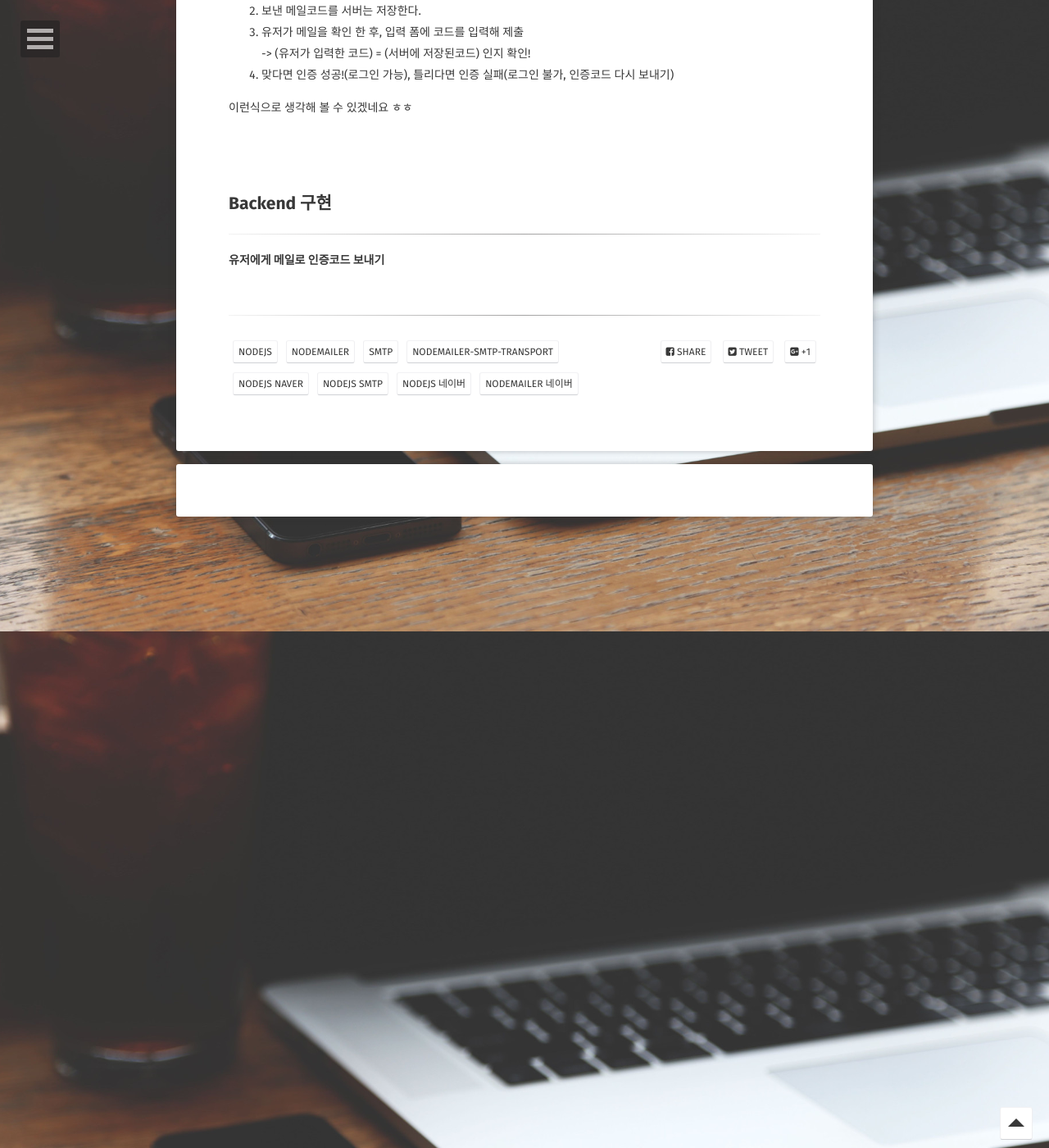
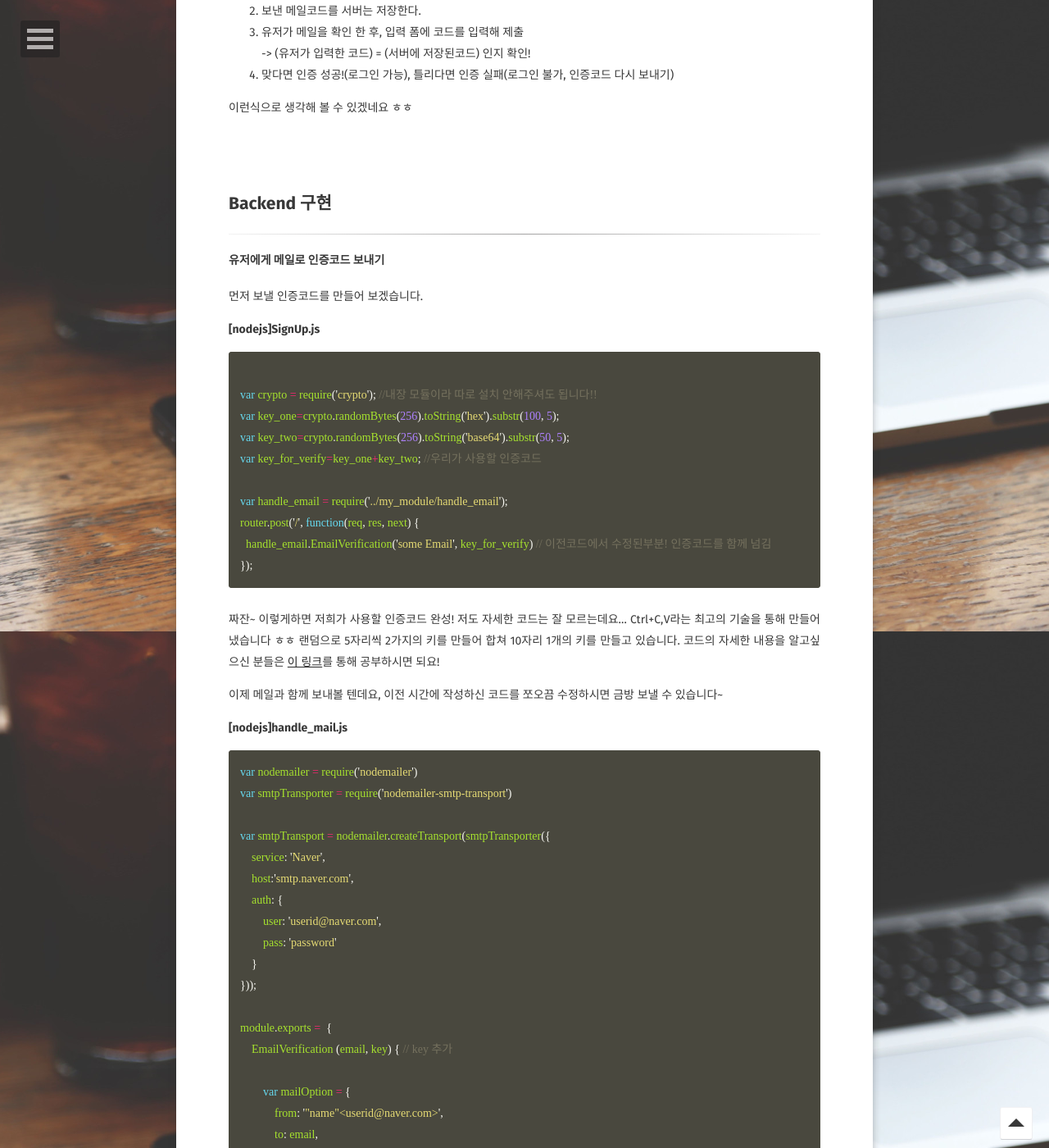
Before and after one commit to plan5886/plan5886.github.io, a Jekyll site: the page built from _posts/2019-12-17-[nodejs]nodemailer with naver2.md, in a window 1280 px wide and 1400 px high, scrolled down 1030 px. Shown: the whole window at 82% size. Built offline with Jekyll 4.4.1, drawn with Linux system fonts in a browser that asks for light colours; some web fonts are replaced; comment, search, counter and statistics services are not loaded; some of the changed text lies outside the part shown.

Commit message:
Update 2019-12-17-[nodejs]nodemailer with naver2.md

````diff
--- a/_posts/2019-12-17-[nodejs]nodemailer with naver2.md
+++ b/_posts/2019-12-17-[nodejs]nodemailer with naver2.md
@@ -43,3 +43,60 @@ https://miryang.dev/2019/04/25/nodejs-page-3/ (mac 환경에서 nodejs와 mongoD
 
 
 #### 유저에게 메일로 인증코드 보내기
+먼저 보낼 인증코드를 만들어 보겠습니다.
+
+**[nodejs]SignUp.js**
+
+```javascript
+
+var crypto = require('crypto'); //내장 모듈이라 따로 설치 안해주셔도 됩니다!!
+var key_one=crypto.randomBytes(256).toString('hex').substr(100, 5);
+var key_two=crypto.randomBytes(256).toString('base64').substr(50, 5);
+var key_for_verify=key_one+key_two; //우리가 사용할 인증코드
+
+var handle_email = require('../my_module/handle_email');
+router.post('/', function(req, res, next) {
+  handle_email.EmailVerification('some Email', key_for_verify) // 이전코드에서 수정된부분! 인증코드를 함께 넘김
+});
+```
+ 짜잔~ 이렇게하면 저희가 사용할 인증코드 완성! 저도 자세한 코드는 잘 모르는데요... Ctrl+C,V라는 최고의 기술을 통해 만들어 냈습니다 ㅎㅎ
+ 랜덤으로 5자리씩 2가지의 키를 만들어 합쳐 10자리 1개의 키를 만들고 있습니다.
+ 코드의 자세한 내용을 알고싶으신 분들은 [이 링크](https://miryang.dev/2019/04/25/nodejs-page-3/)를 통해 공부하시면 되요!
+
+ 이제 메일과 함께 보내볼 텐데요, 이전 시간에 작성하신 코드를 쪼오끔 수정하시면 금방 보낼 수 있습니다~
+
+ **[nodejs]handle_mail.js**
+ ```javascript
+var nodemailer = require('nodemailer')
+var smtpTransporter = require('nodemailer-smtp-transport')
+
+var smtpTransport = nodemailer.createTransport(smtpTransporter({
+    service: 'Naver',
+    host:'smtp.naver.com',
+    auth: {
+        user: 'userid@naver.com',
+        pass: 'password'
+    }
+}));
+
+module.exports =  {
+    EmailVerification (email, key) { // key 추가
+
+        var mailOption = {
+            from: '"name"<userid@naver.com>',
+            to: email,
+            subject: "Hello",
+            // text: "Hello world?",
+            html: "<b>verification code: </b>" + key // key 추가
+        }
+
+        smtpTransport.sendMail(mailOption, (err, res) => {
+            if(err){
+                console.log(err)
+                throw err
+            }
+            console.log("mail sent!")
+        });
+    }
+}
+```
````
